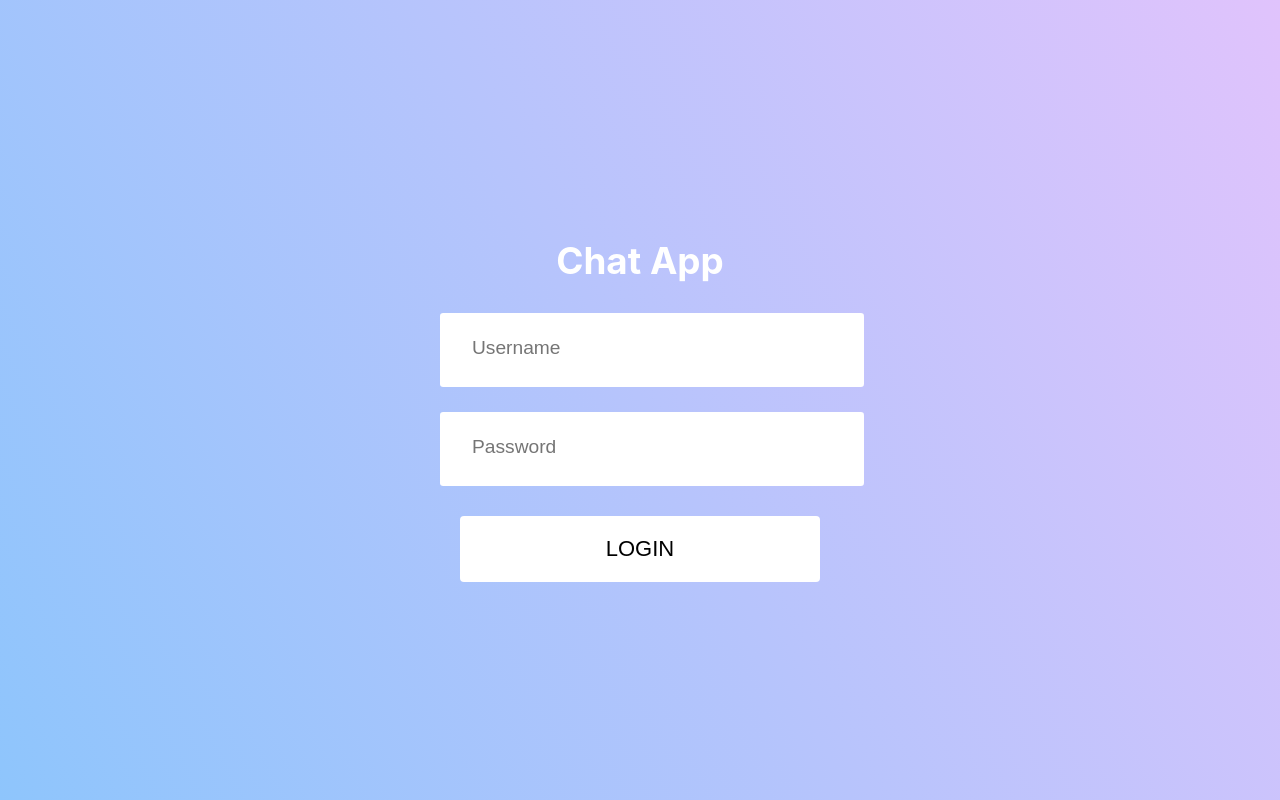
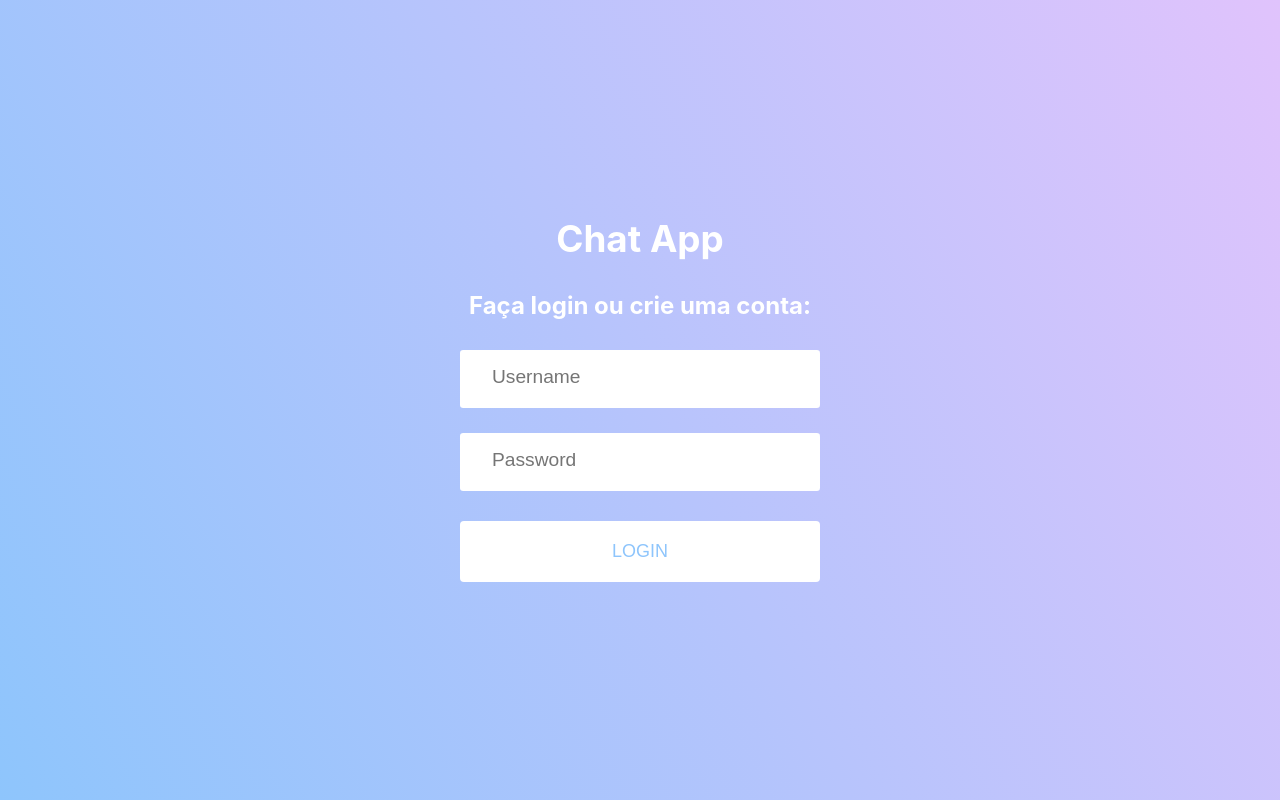
Before and after one commit to matheAlves/chat-app, a React (Create React App) app: page / in a window 1280 px wide. Built offline with nearby package versions, Linux system fonts and the light colour scheme; no server answers.

Commit message:
feat: login screen works as registration when it's a new user

```diff
--- a/package.json
+++ b/package.json
@@ -6,6 +6,7 @@
     "@ant-design/icons": "^4.7.0",
     "axios": "^1.1.3",
     "bootstrap": "^5.2.2",
+    "dotenv-webpack": "^8.0.1",
     "eslint-config-trybe-frontend": "^1.3.1",
     "react": "^17.0.0",
     "react-chat-engine": "^1.11.23",
--- a/public/index.html
+++ b/public/index.html
@@ -24,7 +24,7 @@
       work correctly both with client-side routing and a non-root public URL.
       Learn how to configure a non-root public URL by running `npm run build`.
     -->
-    <title>React App</title>
+    <title>Chat App</title>
   </head>
   <body>
     <noscript>You need to enable JavaScript to run this app.</noscript>
--- a/src/App.js
+++ b/src/App.js
@@ -15,8 +15,7 @@ function App() {
       path: '/chat',
       element: <ChatEngine
         height="100vh"
-        projectID="
-          b027da1d-5f95-49a5-9f9c-fe9bf58a6630"
+        projectID="b027da1d-5f95-49a5-9f9c-fe9bf58a6630"
         userName={ username }
         userSecret={ secret }
       />,
--- a/src/Components/Login/Form.css
+++ b/src/Components/Login/Form.css
@@ -1,6 +1,6 @@
 .wrapper {
     height: 100vh;
-      width: 100%;
+    width: 100%;
     background-color: #8EC5FC;
     background-image: linear-gradient(62deg, #8EC5FC 0%, #E0C3FC 100%);
     display: flex;
@@ -20,11 +20,20 @@
     font-size: 2.3em;;
   }
 
+  .subtitle {
+    text-align: center;
+    color: white;
+    margin-bottom: 30px;
+    width: 100%;
+    font-size: 1.5em;;
+  }
+
   .input {
     color: #333;
     font-size: 1.2rem;
       margin: 0 auto;
-    padding: 1.5rem 2rem;
+    padding: 1rem 2rem;
+    box-sizing: border-box;
     border-radius: 0.2rem;
     background-color: rgb(255, 255, 255);
     border: none;
@@ -32,7 +41,6 @@
     display: block;
     border-bottom: 0.3rem solid transparent;
     transition: all 0.3s;
-    outline: none;
     margin-bottom: 25px;
   }
 
@@ -40,10 +48,10 @@
     border-radius: 4px;
     border: none;
     background-color: white;
-    color: black;
+    color: #8EC5FC;
     text-align: center;
     text-transform: uppercase;
-    font-size: 22px;
+    font-size: 18px;
     padding: 20px;
     width: 200px;
     transition: all 0.4s;
--- a/src/Components/Login/LoginForm.jsx
+++ b/src/Components/Login/LoginForm.jsx
@@ -1,23 +1,88 @@
 /* eslint-disable react/jsx-max-depth */
-import { useContext } from 'react';
+import { useContext, useEffect, useState } from 'react';
 import { useNavigate } from 'react-router-dom';
+import axios from 'axios';
 import MyContext from '../../Provider/Context';
 import './Form.css';
 
+const projectKey = process.env.REACT_APP_PRIVATE_KEY;
+
 function LoginForm() {
   const { username, setUsername, secret, setSecret } = useContext(MyContext);
+  const [users, setUsers] = useState([]);
+  const [error, setError] = useState('');
   const navigate = useNavigate();
 
-  const handleSubmit = async (e) => {
+  async function checkIfReturningUser() {
+    const isReturning = users.some((user) => user.username === username);
+    return isReturning;
+  }
+
+  async function handleSubmit(e) {
     e.preventDefault();
+    const returningUser = await checkIfReturningUser();
+    if (!returningUser) {
+      const createUserHeaders = { headers: { 'PRIVATE-KEY': projectKey } };
+      //   const addUserToChatHeaders = { headers: {
+      //     'Project-ID': 'b027da1d-5f95-49a5-9f9c-fe9bf58a6630',
+      //     'User-Name': username,
+      //     'User-Secret': secret,
+      //   } };
+      //   const addUserToChatBody = { username };
+      const user = {
+        username,
+        secret,
+        first_name: 'null',
+        last_name: 'null',
+      };
 
-    navigate('/chat');
-  };
+      try {
+        await axios.post('https://api.chatengine.io/users/', user, createUserHeaders);
+        // await axios.get('https://api.chatengine.io/chats/136028/people/', addUserToChatBody, addUserToChatHeaders);
+        navigate('/chat');
+      } catch (err) {
+        setError('Não foi possível criar usuario.');
+      }
+    }
+    if (returningUser) {
+      const headers = {
+        'Project-ID': 'b027da1d-5f95-49a5-9f9c-fe9bf58a6630',
+        'User-Name': username,
+        'User-Secret': secret,
+      };
+      try {
+        await axios.get('https://api.chatengine.io/users/me/', { headers });
+        navigate('/chat');
+        setError('');
+      } catch (err) {
+        setError('wrong password');
+      }
+    }
+  }
+
+  async function fetchUsers() {
+    try {
+      const config = {
+        headers: {
+          'PRIVATE-KEY': projectKey,
+        },
+      };
+      const { data } = await axios.get('https://api.chatengine.io/users/', config);
+      setUsers(data);
+    } catch (e) {
+      console.log(e);
+    }
+  }
+
+  useEffect(() => {
+    fetchUsers();
+  }, []);
 
   return (
     <div className="wrapper">
       <div className="form">
         <h1 className="title">Chat App</h1>
+        <h2 className="subtitle">Faça login ou crie uma conta:</h2>
         <form onSubmit={ handleSubmit }>
           <input
             type="text"
@@ -41,6 +106,7 @@ function LoginForm() {
             </button>
           </div>
         </form>
+        <h1>{error}</h1>
       </div>
     </div>
 
```
Also changed, not shown: 2 other files (tests, documents, lock files or other folders).
